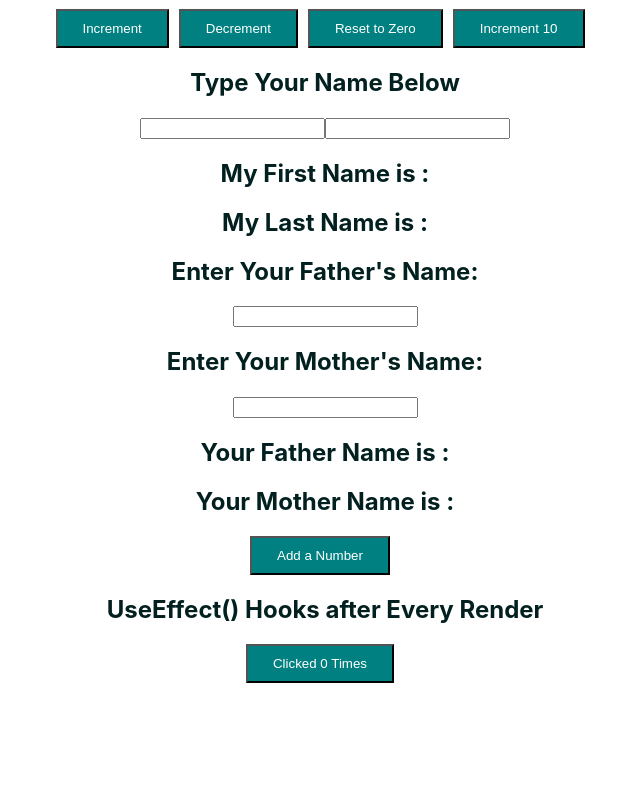
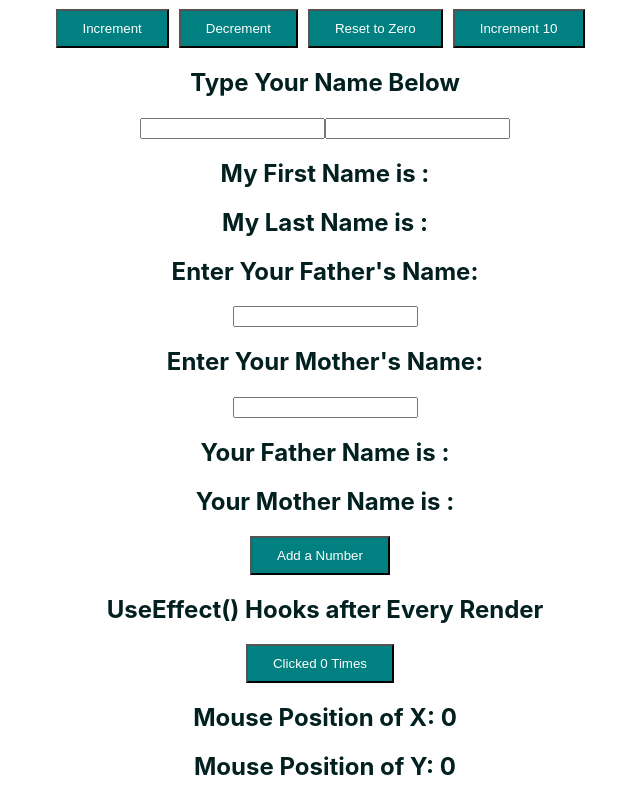
Before and after one commit to Abfahim21/React-Hooks, a React (Create React App) app in the folder react-hooks/: page / in a window 1280 px wide. Shown: the part 201-1001 px from the top of the page, without its empty margins (315-955 px from the left). Before the commit the page ends 884 px from the top, so only its background shows below. Built offline with nearby package versions, Linux system fonts and the light colour scheme.

Commit message:
react useEffect()

```diff
--- a/react-hooks/src/App.js
+++ b/react-hooks/src/App.js
@@ -1,4 +1,5 @@
 import './App.css';
+import MouseUseEffect from './components/MouseUseEffect';
 import UseEffect from './components/UseEffect';
 import UseStateV1 from './components/UseStateV1';
 import UseStateV2 from './components/UseStateV2';
@@ -15,6 +16,7 @@ function App() {
       <UseStateWithObject/>
       <UseStateWithArray/>
       <UseEffect/>
+      <MouseUseEffect/>
     </div>
   );
 }
--- /dev/null
+++ b/react-hooks/src/components/MouseUseEffect.js
@@ -0,0 +1,26 @@
+import React, { useState, useEffect} from 'react'
+
+function MouseUseEffect() {
+
+    const [x, setX] = useState(0);
+    const [y, setY] = useState(0);
+
+    const logMousePosition= (e) =>{
+        setX(e.clientX)
+        setY(e.clientY)
+    }
+
+    useEffect(()=>{
+        console.log("useEffect is called");
+        window.addEventListener('mousemove', logMousePosition)
+    }, [])
+
+  return (
+    <div>
+        <h2>Mouse Position of X: {x}</h2>
+        <h2>Mouse Position of Y: {y}</h2>
+    </div>
+  )
+}
+
+export default MouseUseEffect
```
